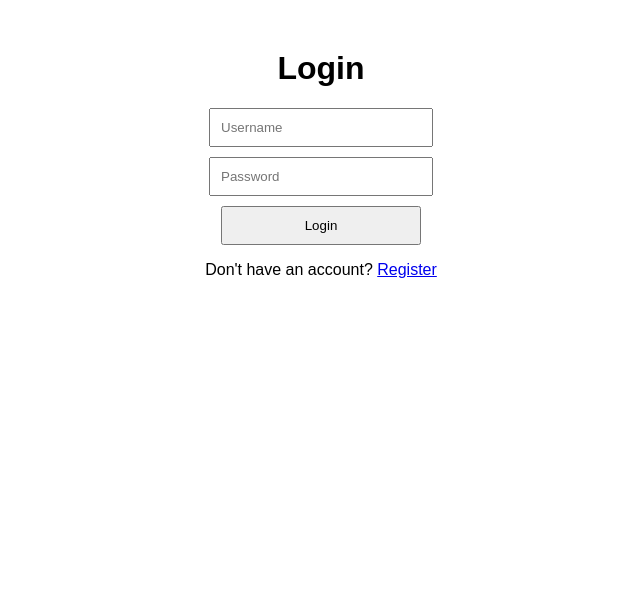
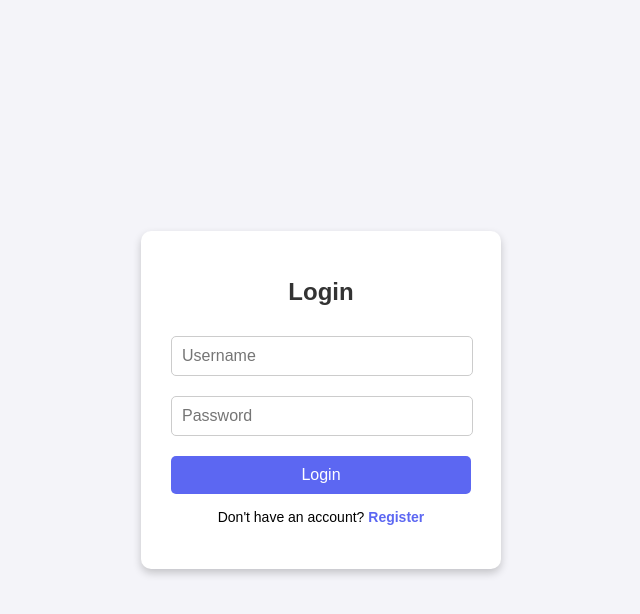
Before and after one commit to ShreeVishnu1/Confluence_3, a website: page index.html in a window 1280 px wide. Shown: the whole page, without its empty margins (319-959 px from the left). Drawn offline with Linux system fonts and the light colour scheme.

Commit message:
Update index.html

```diff
--- a/index.html
+++ b/index.html
@@ -5,17 +5,74 @@
     <meta name="viewport" content="width=device-width, initial-scale=1.0">
     <title>Login</title>
     <style>
-        body { font-family: Arial, sans-serif; text-align: center; margin: 50px; }
-        input, button { display: block; margin: 10px auto; padding: 10px; width: 200px; }
+        body {
+            font-family: Arial, sans-serif;
+            background-color: #f4f4f9;
+            display: flex;
+            justify-content: center;
+            align-items: center;
+            height: 100vh;
+            margin: 0;
+        }
+        .container {
+            background: white;
+            padding: 30px;
+            border-radius: 10px;
+            box-shadow: 0px 4px 8px rgba(0, 0, 0, 0.2);
+            text-align: center;
+            width: 300px;
+        }
+        h1 {
+            margin-bottom: 20px;
+            font-size: 24px;
+            color: #333;
+        }
+        input {
+            width: calc(100% - 20px);
+            padding: 10px;
+            margin: 10px 0;
+            border: 1px solid #ccc;
+            border-radius: 5px;
+            font-size: 16px;
+        }
+        button {
+            width: 100%;
+            padding: 10px;
+            border: none;
+            background: #5c67f2;
+            color: white;
+            font-size: 16px;
+            border-radius: 5px;
+            cursor: pointer;
+            margin-top: 10px;
+            transition: background 0.3s;
+        }
+        button:hover {
+            background: #4a54e1;
+        }
+        p {
+            margin-top: 15px;
+            font-size: 14px;
+        }
+        a {
+            color: #5c67f2;
+            text-decoration: none;
+            font-weight: bold;
+        }
+        a:hover {
+            text-decoration: underline;
+        }
     </style>
 </head>
 <body>
-    <h1>Login</h1>
-    <input type="text" id="username" placeholder="Username">
-<input type="password" id="password" placeholder="Password">
-<button onclick="login()">Login</button>
 
-    <p>Don't have an account? <a href="register.html">Register</a></p>
+    <div class="container">
+        <h1>Login</h1>
+        <input type="text" id="username" placeholder="Username">
+        <input type="password" id="password" placeholder="Password">
+        <button onclick="login()">Login</button>
+        <p>Don't have an account? <a href="register.html">Register</a></p>
+    </div>
 
     <script src="script.js"></script>
 </body>
```
